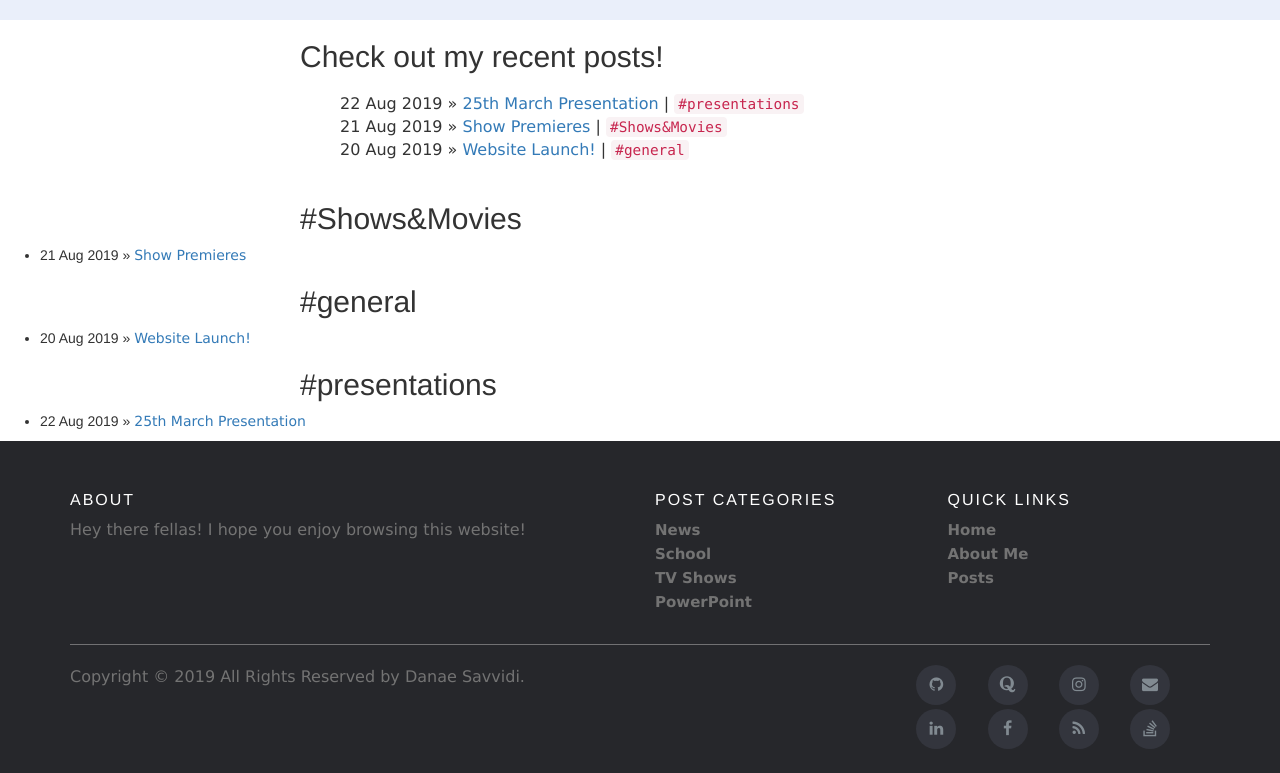
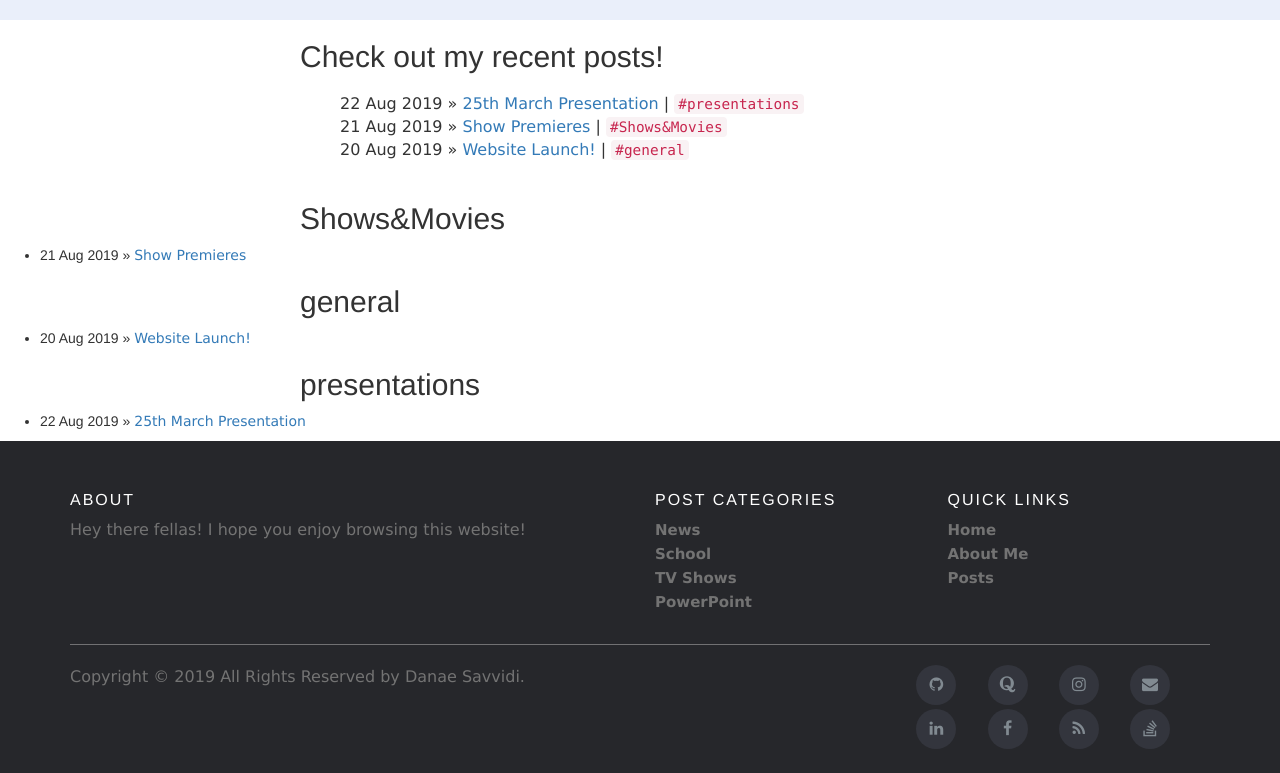
Before and after one commit to danaesav/danaesav.github.io, a Jekyll site: the page built from projects/index.html, in a window 1280 px wide and 1178 px high. Shown: the part 405-1178 px from the top of the window. Built offline with Jekyll 4.4.1, drawn with Linux system fonts in a browser that asks for light colours.

Commit message:
Update index.html

```diff
--- a/projects/index.html
+++ b/projects/index.html
@@ -11,7 +11,7 @@ title: My Projects!
   {% endfor %}
 
 </ul>
-
+<!--
 {% assign rawtags = "" %}
 {% for post in site.posts %}
   {% assign ttags = post.tags | join:'|' | append:'|' %}
@@ -29,11 +29,11 @@ title: My Projects!
 			{% assign tags = tags | join:'|' | append:'|' | append:tag | split:'|' %}
 		{% endunless %}
 	{% endif %}
-{% endfor %}
+{% endfor %} -->
 
 {% for tag in tags %}
-	<h2 id="{{ tag | slugify }}">#{{ tag }}</h2>
-	<ul>
+	<h2 id="{{ tag | slugify }}">{{ tag }}</h2>
+	<ul id="postlist">
 	 {% for post in site.posts %}
 		 {% if post.tags contains tag %}
 		 <li><span>{{ post.date | date_to_string }}</span> &raquo; <a href="{{ post.url }}" title="{{ post.title }}">{{ post.title }}</a>
```
